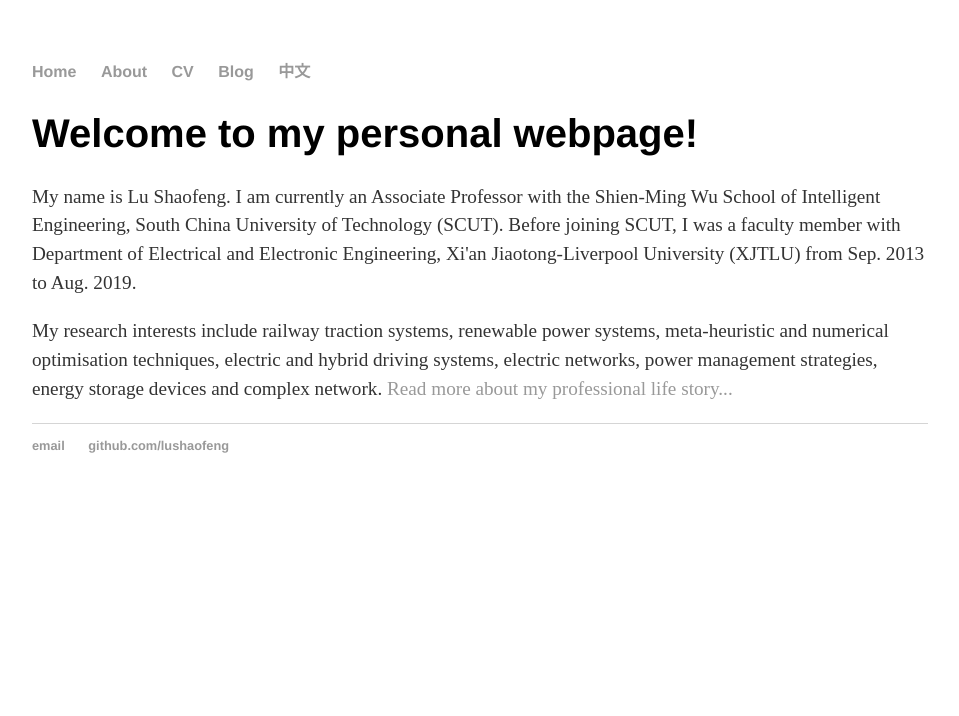
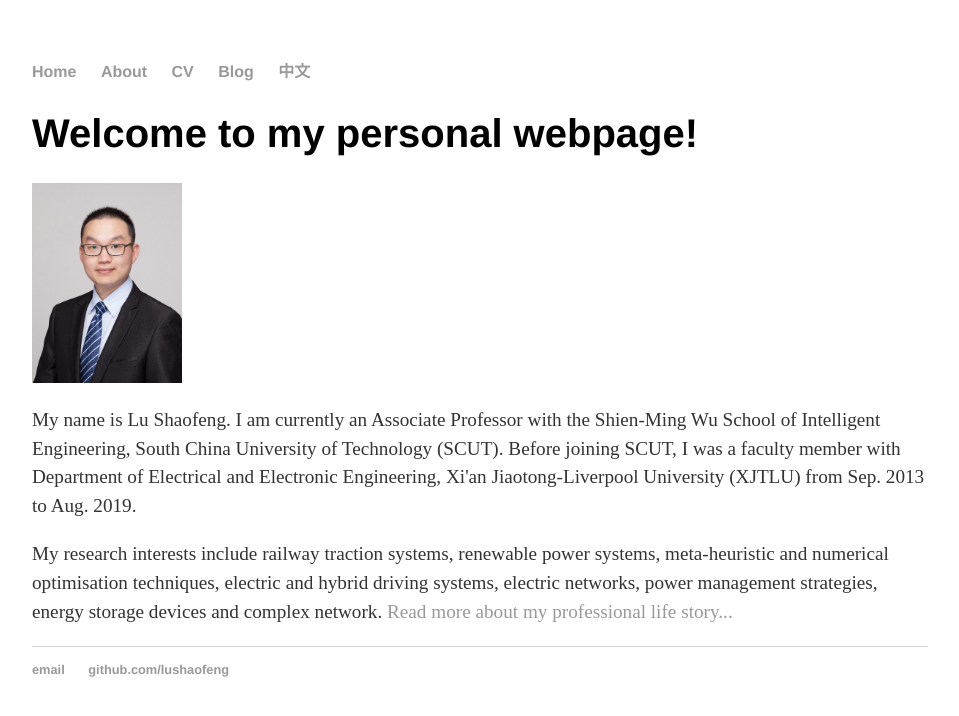
Before and after one commit to lushaofeng/lushaofeng.github.io, a Jekyll site: the page built from index.html, in a window 1280 px wide. Shown: the top 716 px of the page, without its empty margins (160-1119 px from the left). Built offline with Jekyll 4.4.1, drawn with Linux system fonts in a browser that asks for light colours.

Commit message:
Update index.html

```diff
--- a/index.html
+++ b/index.html
@@ -4,6 +4,8 @@ title: Lu Shaofeng's Personal Webpage
 ---
 <div class="blurb">
 	<h1>Welcome to my personal webpage!</h1>
+
+	 <img src="/images/hp.jpg" alt="我的头像" title="我的个人头像" width="150" height="200" />
 	<p> My name is Lu Shaofeng. I am currently an Associate Professor with the Shien-Ming Wu School of Intelligent Engineering, South China University of Technology (SCUT). Before joining SCUT, I was a faculty member with Department of Electrical and Electronic Engineering, Xi'an Jiaotong-Liverpool University (XJTLU) from Sep. 2013 to Aug. 2019.
 	</p>
 	<p>
```
